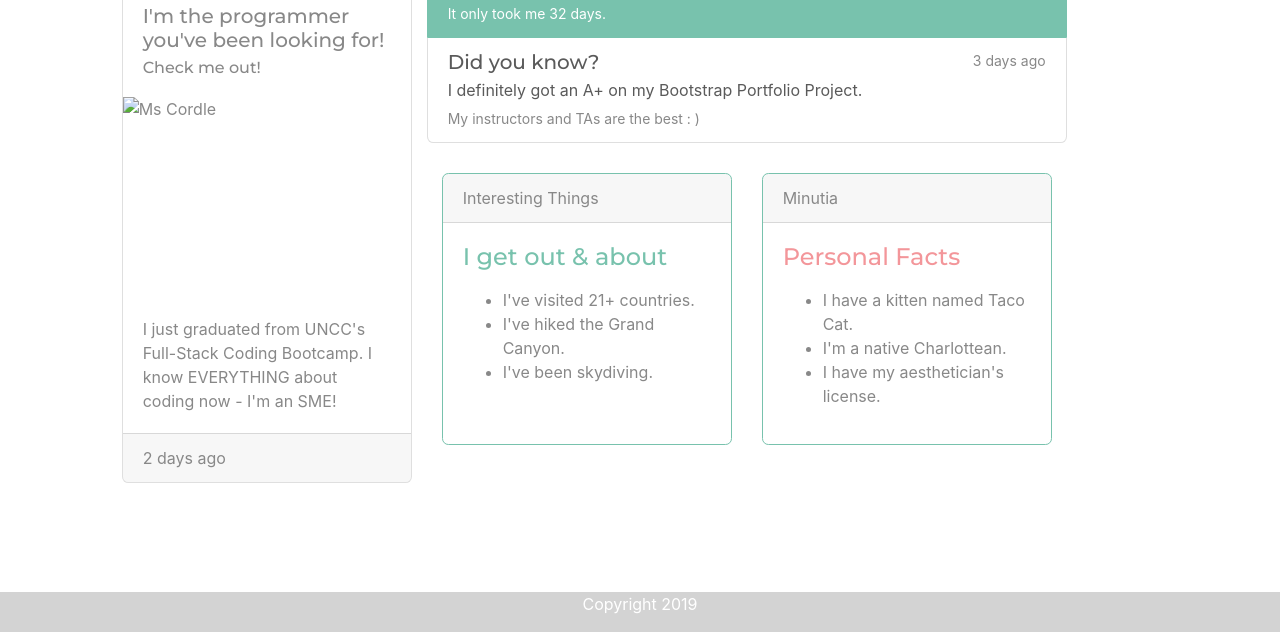
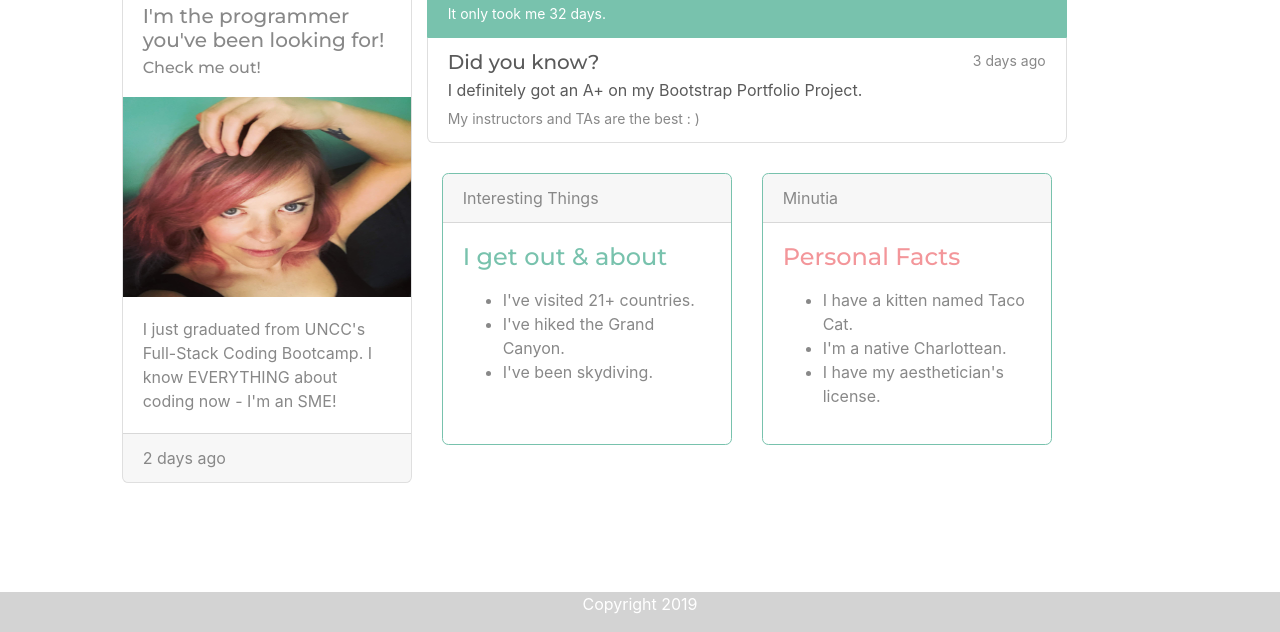
Before and after one commit to bradleyllew/Bootstrap-Portfolio, a plain HTML site: page index.html in a window 1280 px wide. Shown: the part 168-800 px from the top of the page. Drawn offline with nearby package versions, Linux system fonts and the light colour scheme.

Commit message:
and again

```diff
--- a/index.html
+++ b/index.html
@@ -66,7 +66,7 @@
                         <h5 class="card-title">I'm the programmer you've been looking for!</h5>
                         <h6 class="card-subtitle text-muted">Check me out!</h6>
                     </div>
-                    <img style="height: 200px; width: 100%; display: block;" src="../bootstrapimages/pink.jpeg;"
+                    <img style="height: 200px; width: 100%; display: block;" src="assets/pink.jpeg"
                         alt="Ms Cordle">
                     <div class="card-body">
                         <p class="card-text">I just graduated from UNCC's Full-Stack Coding Bootcamp. I know
```
Also changed, not shown: assets/pink.jpeg (added), 1 other file.
